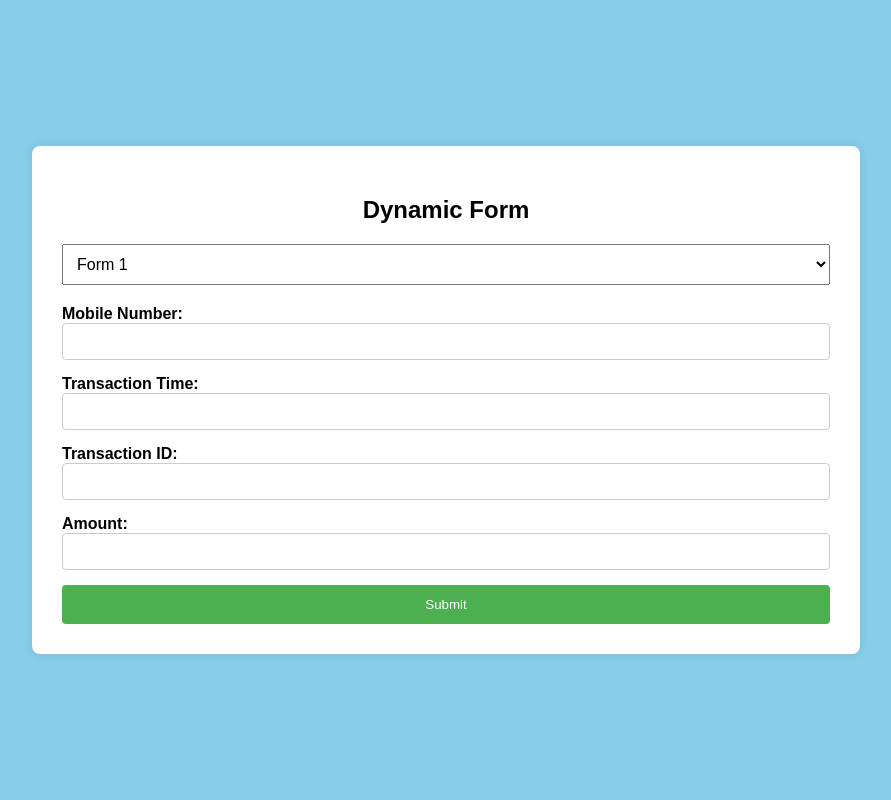
After one commit to rehanabbasi312/easypaisa-comments, a Flask app: page /email in a window 1280 px wide. The commit adds this page. Shown: the whole page, without its empty margins (194-1085 px from the left). Run offline with Flask 3, Linux system fonts and the light colour scheme.

Commit message:
Update Email Form

```diff
--- a/app.py
+++ b/app.py
@@ -3,7 +3,7 @@ from response import getResponse
 import requests
 app = Flask(__name__, static_url_path='', static_folder='static', template_folder='templates')
 
-def bot_api_calling(name, rating, feedback, response, category):
+def bot_api_calling(name, rating, feedback, response, category, count):
     # Make API call here
     '''
     Onestars ="★"
@@ -26,7 +26,9 @@ def bot_api_calling(name, rating, feedback, response, category):
 
     feedback = feedback.replace("&", "and")
     response = response.replace("&", "and")
-    api_url = f"https://epbot.blinkitech.com/api/file/saveusertext?bot=14&text={starsOnRating} {category} [UserName: {name} Comment:{feedback} Response: {response}]"
+    api_url = f"https://epbot.blinkitech.com/api/file/saveusertext?bot=14&text={starsOnRating} {category} [UserName: {name} Comment:{feedback} Response: {response} Count: {count}]"
+
+    #print(api_url)
     #api_url = f"https://epbot.blinkitech.com/api/file/saveusertext?bot=14&text={starsOnRating}"
     response = requests.get(api_url)
 
@@ -41,15 +43,20 @@ def api():
         name = data['name']
         rating = data['rating']
         feedback = data['comment']
+        count = data['count']
 
         # Call your Python script function
         response,category = getResponse(name, rating, feedback)
-        bot_api_calling(name, rating, feedback, response, category)
+        bot_api_calling(name, rating, feedback, response, category, count)
 
         return jsonify({'response': response})
 
     except Exception as e:
         return jsonify({'error': str(e)})
 
+@app.route('/email')
+def email():
+    return render_template('email.html')
+
 if __name__ == '__main__':
     app.run(debug=True)
--- /dev/null
+++ b/templates/email.html
@@ -0,0 +1,141 @@
+<!DOCTYPE html>
+<html lang="en">
+<head>
+<meta charset="UTF-8">
+<meta name="viewport" content="width=device-width, initial-scale=1.0">
+<title>Dynamic Form</title>
+<style>
+    body {
+        font-family: Arial, sans-serif;
+        background-color: #87CEEB;
+        margin: 0;
+        padding: 0;
+        display: flex;
+        justify-content: center;
+        align-items: center;
+        height: 100vh;
+    }
+
+    .container {
+        background-color: #fff;
+        padding: 30px;
+        border-radius: 8px;
+        box-shadow: 0 0 10px rgba(0, 0, 0, 0.1);
+        width: 60%;
+    }
+
+    h2 {
+        text-align: center;
+    }
+
+    select {
+        padding: 10px;
+        font-size: 16px;
+        margin-bottom: 20px;
+    }
+
+    label {
+        font-weight: bold;
+    }
+
+    input[type="text"] {
+        width: 100%;
+        padding: 10px;
+        margin-bottom: 15px;
+        border: 1px solid #ccc;
+        border-radius: 4px;
+        box-sizing: border-box;
+    }
+
+    input[type="submit"] {
+        background-color: #4CAF50;
+        color: white;
+        padding: 12px 20px;
+        border: none;
+        border-radius: 4px;
+        cursor: pointer;
+        width: 100%;
+    }
+
+    input[type="submit"]:hover {
+        background-color: #45a049;
+    }
+
+    .hidden {
+        display: none;
+    }
+    select {
+        padding: 10px;
+        font-size: 16px;
+        margin-bottom: 20px;
+        width: 100%; /* Adjust the width as needed */
+    }
+</style>
+</head>
+<body>
+
+<div class="container">
+    <h2>Dynamic Form</h2>
+    <select id="formSelector" onchange="toggleForm()">
+        <option value="form1">Form 1</option>
+        <option value="form2">Form 2</option>
+    </select>
+
+    <form id="form1">
+        <label for="mobileNumber">Mobile Number:</label>
+        <input type="text" id="mobileNumber" name="mobileNumber" required><br>
+
+        <label for="transactionTime">Transaction Time:</label>
+        <input type="text" id="transactionTime" name="transactionTime" required><br>
+
+        <label for="transactionId">Transaction ID:</label>
+        <input type="text" id="transactionId" name="transactionId" required><br>
+
+        <label for="amount">Amount:</label>
+        <input type="text" id="amount" name="amount" required><br>
+
+        <input type="submit" value="Submit">
+    </form>
+
+    <form id="form2" class="hidden">
+        <label for="mobileNumber2">Mobile Number:</label>
+        <input type="text" id="mobileNumber2" name="mobileNumber2" required><br>
+
+        <label for="transactionTime2">Transaction Time:</label>
+        <input type="text" id="transactionTime2" name="transactionTime2" required><br>
+
+        <label for="transactionId2" class="hidden">Transaction ID:</label>
+        <input type="text" id="transactionId2" name="transactionId2" class="hidden"><br>
+
+        <label for="amount2" class="hidden">Amount:</label>
+        <input type="text" id="amount2" name="amount2" class="hidden"><br>
+
+        <input type="submit" value="Submit">
+    </form>
+</div>
+
+<script>
+    function toggleForm() {
+        var selector = document.getElementById("formSelector");
+        var form1 = document.getElementById("form1");
+        var form2 = document.getElementById("form2");
+
+        if (selector.value === "form1") {
+            form1.classList.remove("hidden");
+            form2.classList.add("hidden");
+            document.getElementById("transactionId").classList.remove("hidden");
+            document.getElementById("amount").classList.remove("hidden");
+        } else if (selector.value === "form2") {
+            form1.classList.add("hidden");
+            form2.classList.remove("hidden");
+            document.getElementById("transactionId").classList.add("hidden");
+            document.getElementById("amount").classList.add("hidden");
+        }
+    }
+
+    // Call toggleForm initially to ensure correct form is displayed
+    toggleForm();
+</script>
+
+</body>
+</html>
```
Also changed, not shown: templates/index.html (+41 -8 lines).
